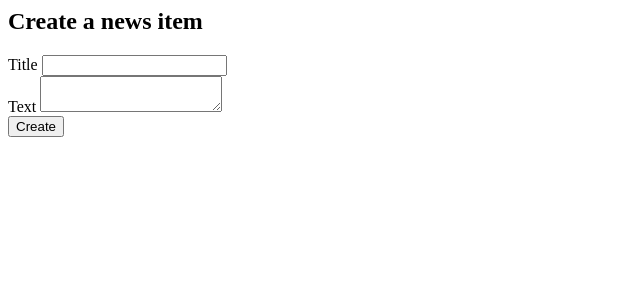
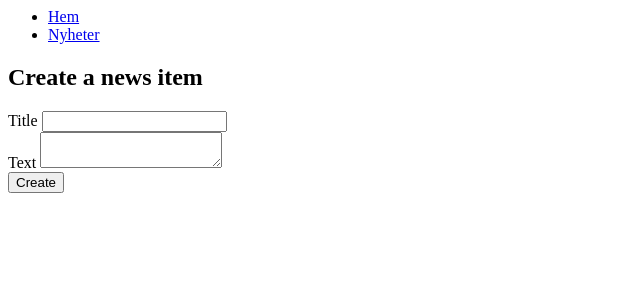
Before and after one commit to jsvensson/ci-golf, a CodeIgniter app: page /golf/index.php/news/create in a window 1280 px wide. Shown: the top 300 px of the page, without its empty margins (0-640 px from the left). Run offline with CodeIgniter, Linux system fonts and the light colour scheme.

Commit message:
Header template menu

```diff
--- a/application/views/templates/header.php
+++ b/application/views/templates/header.php
@@ -3,3 +3,7 @@
 	<title><?php echo $title ?></title>
 </head>
 <body>
+<ul>
+	<li><a href="<?php echo site_url() ?>">Hem</a></li>
+	<li><?php echo anchor('news', 'Nyheter') ?></li>
+</ul>
```
